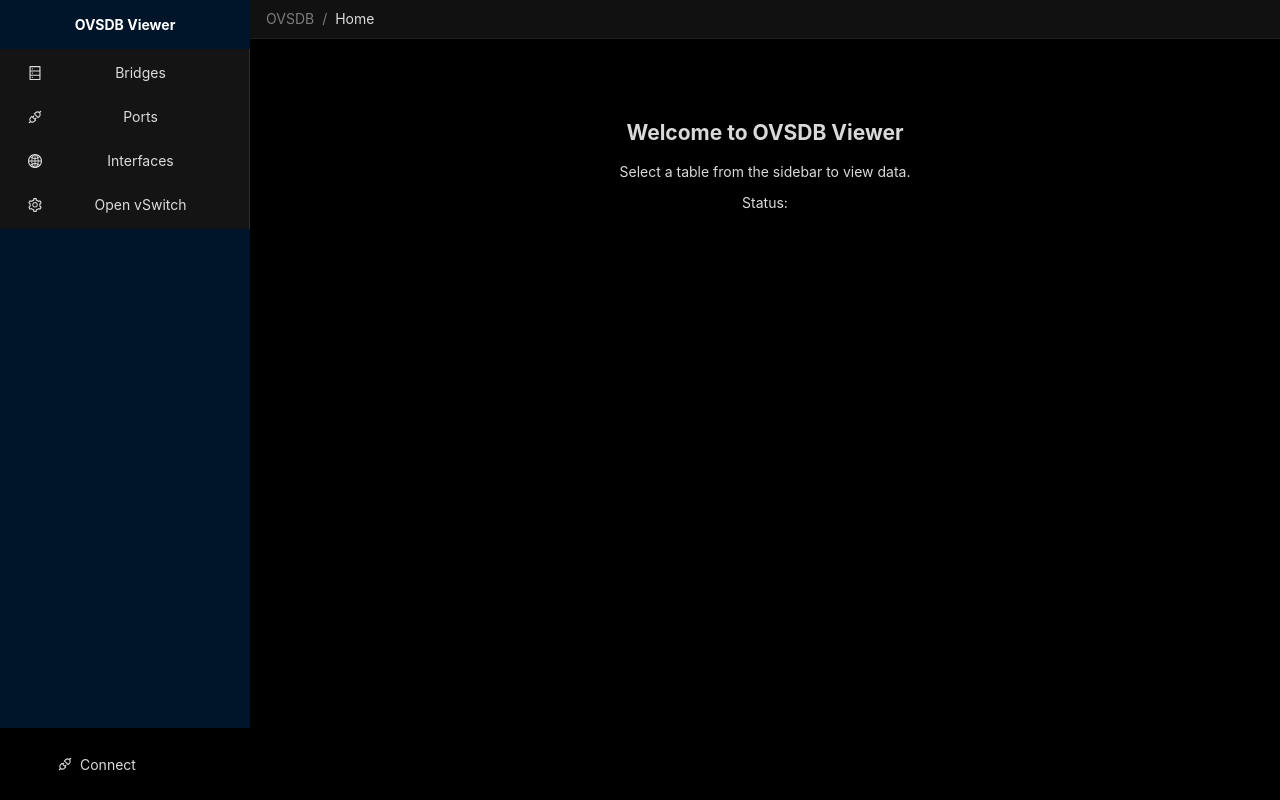
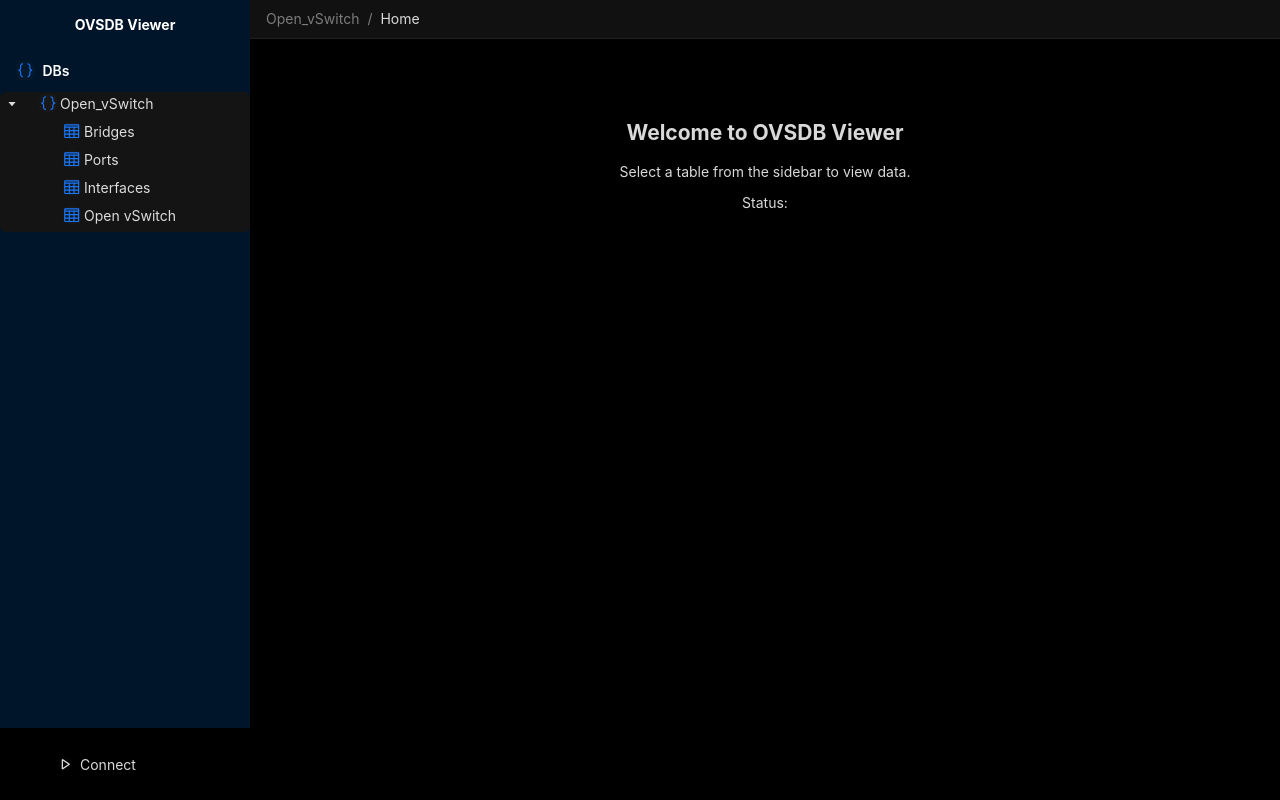
Before and after one commit to guohao117/ovsdb-viewer, a React (Vite) app in the folder frontend/: page / in a window 1280 px wide. Built offline with nearby package versions, Linux system fonts and the light colour scheme.

Commit message:
feat: unify icons to react-icons/vsc; add tree-icon class & variable; micro-adjust tree icons by 0.12em; CSS cleanup

```diff
--- a/frontend/package.json
+++ b/frontend/package.json
@@ -12,7 +12,8 @@
     "react": "^18.2.0",
     "react-dom": "^18.2.0",
     "antd": "^5.0.0",
-    "@ant-design/icons": "^5.0.0"
+    "@ant-design/icons": "^5.0.0",
+    "react-icons": "^4.10.1"
   },
   "devDependencies": {
     "@types/react": "^18.0.17",
--- a/frontend/src/App.css
+++ b/frontend/src/App.css
@@ -1,3 +1,7 @@
+:root {
+    --tree-icon-translate: 0.12em;
+}
+
 /* Minimal CSS for dark theme compatibility */
 #app {
     height: 100vh;
@@ -213,3 +217,70 @@
     color: white;
     text-align: center;
 }
+
+/* Sider header (DBs) - shows DB list root / JSON-like database label */
+.sider-header {
+    display: flex;
+    align-items: center;
+    gap: 8px;
+    padding: 12px 16px;
+}
+.left-sider .react-icon {
+    /* Slightly enlarge and vertically center icons in the Sider area so they
+     visually line up better with the adjacent text. */
+    width: 1.15em;
+    height: 1.15em;
+    font-size: 1.15em;
+    vertical-align: -0.08em;
+}
+
+/* Sider tree node content uses inline-flex so icon + title vertically align */
+
+/* Remove per-node transforms; flex alignment handles consistent centering */
+.left-sider .ant-tree .tree-icon,
+.left-sider .ant-tree .tree-icon svg,
+.left-sider .ant-tree svg.tree-icon {
+    transform: translateY(var(--tree-icon-translate));
+}
+
+/* JSON-like icon (simple curly brace text styled as an icon) */
+/* JSON-like small icon (curly braces) */
+/* JSON-like small icon and react-icons (tie to primary color) */
+/* icon common styling */
+.react-icon {
+    display: inline-flex;
+    align-items: center;
+    justify-content: center;
+    font-family: monospace;
+    /* let svg scale with surrounding font size */
+    font-size: inherit;
+    background: rgba(255, 255, 255, 0.02);
+    border-radius: 6px;
+    padding: 0;
+    color: var(--color-primary, var(--ant-primary-color, #1677ff));
+    line-height: 1;
+    vertical-align: baseline;
+}
+
+/* Ensure SVG icons inside the react-icon are sized and aligned nicely */
+.react-icon svg {
+    width: 1em;
+    height: 1em;
+    display: inline-block;
+    vertical-align: middle;
+    transform: none;
+}
+
+/* Tab label icons are smaller and match the tab text size */
+.tab-label .react-icon svg {
+    width: 0.875em;
+    height: 0.875em;
+    display: inline-block;
+    vertical-align: middle;
+}
+
+/* Sider title next to JSON icon */
+.sider-title {
+    font-weight: 600;
+    color: white;
+}
--- a/frontend/src/App.tsx
+++ b/frontend/src/App.tsx
@@ -3,7 +3,6 @@
 import schema from "./schema.json";
 import {
   Layout,
-  Menu,
   Button,
   Breadcrumb,
   Modal,
@@ -16,15 +15,15 @@
   Space,
   Tabs,
   Table,
-  Popover,
   Drawer,
+  Tree,
 } from "antd";
 import {
-  DatabaseOutlined,
-  ApiOutlined,
-  GlobalOutlined,
-  SettingOutlined,
-} from "@ant-design/icons";
+  VscJson,
+  VscTable,
+  VscDebugStart,
+  VscDebugStop,
+} from "react-icons/vsc";
 import {
   ConnectOVSDB,
   DisconnectOVSDB,
@@ -324,12 +323,12 @@
 
   // Compute table body scroll y (so Table uses an internal scroll area and header becomes fixed inside the table)
   useEffect(() => {
-    const el = tableSectionRef.current;
-    if (!el) {
-      setTableBodyHeight(undefined);
-      return;
-    }
     function computeHeight() {
+      const el = tableSectionRef.current;
+      if (!el) {
+        setTableBodyHeight(undefined);
+        return;
+      }
       const sectionHeight = el.clientHeight || 0;
       const titleEl = el.querySelector("h3") as HTMLElement | null;
       const titleHeight = titleEl ? titleEl.offsetHeight : 36;
@@ -343,15 +342,19 @@
     computeHeight();
 
     let ro: any;
-    if (typeof window !== "undefined" && (window as any).ResizeObserver) {
+    const el = tableSectionRef.current;
+    if (el && typeof window !== "undefined" && (window as any).ResizeObserver) {
       ro = new (window as any).ResizeObserver(() => computeHeight());
       ro.observe(el);
     } else {
       window.addEventListener("resize", computeHeight);
     }
     return () => {
-      if (ro && typeof ro.disconnect === "function") ro.disconnect();
-      else window.removeEventListener("resize", computeHeight);
+      if (ro && ro.disconnect) {
+        ro.disconnect();
+      } else {
+        window.removeEventListener("resize", computeHeight);
+      }
     };
   }, [monitoredTables, selectedTable, tabsOffset]);
 
@@ -415,20 +418,8 @@
     }
   }
 
-  function getIconByKey(key: string) {
-    switch (key) {
-      case "bridges":
-        return <DatabaseOutlined />;
-      case "ports":
-        return <ApiOutlined />;
-      case "interfaces":
-        return <GlobalOutlined />;
-      case "openvSwitch":
-        return <SettingOutlined />;
-      default:
-        return <DatabaseOutlined />;
-    }
-  }
+  // Removed duplicate getIconByKey (legacy mapping). The unified `getIconByKey` function
+  // that returns a table icon is defined later in the file.
 
   function removeTab(targetKey: string) {
     // Compute new set of tabs
@@ -452,6 +443,11 @@
     }
   }
 
+  function getIconByKey(key: string) {
+    // Use a consistent VS Code codicon (react-icons/vsc) for every table item
+    return <VscTable className="react-icon" />;
+  }
+
   const dataMap: { [key: string]: any[] } = {
     bridges,
     ports,
@@ -462,12 +458,26 @@
   return (
     <ConfigProvider theme={{ algorithm: theme.darkAlgorithm, cssVar: true }}>
       <Layout className="root-layout">
-        <Layout.Sider width={250}>
+        <Layout.Sider className="left-sider" width={250} theme="dark">
           <div className="logo">OVSDB Viewer</div>
-          <Menu
-            mode="inline"
+          <div className="sider-header">
+            <VscJson className="react-icon" />
+            <span className="sider-title">DBs</span>
+          </div>
+          <Tree
+            showIcon
+            defaultExpandAll
             selectedKeys={selectedTable ? [selectedTable] : []}
-            onClick={({ key }: { key: string }) => {
+            onSelect={(selectedKeys: any, info: any) => {
+              const key =
+                selectedKeys && selectedKeys.length
+                  ? String(selectedKeys[0])
+                  : "";
+              // If clicking root (db-root) or nothing, do not select a table
+              if (!key || key === "db-root") {
+                setSelectedTable(null);
+                return;
+              }
               // If the clicked table isn't opened, add it to monitoredTables (open a new tab)
               setMonitoredTables((prev) => {
                 if (!prev.includes(key)) {
@@ -482,21 +492,25 @@
                 loadDataForTable(key);
               }
             }}
-            items={tableOptions.map((option) => {
-              const key = option.key;
-              return {
-                key,
-                icon: getIconByKey(key),
-                label: option.label,
-              };
-            })}
+            treeData={[
+              {
+                title: schema?.name || "Open_vSwitch",
+                key: "db-root",
+                icon: <VscJson className="react-icon tree-icon" />,
+                children: tableOptions.map((option) => ({
+                  title: option.label,
+                  key: option.key,
+                  icon: <VscTable className="react-icon tree-icon" />,
+                })),
+              },
+            ]}
           />
         </Layout.Sider>
         <Layout className="main-layout">
           <Layout.Header className="header">
             <div className="header-top">
               <Breadcrumb>
-                <Breadcrumb.Item>OVSDB</Breadcrumb.Item>
+                <Breadcrumb.Item>{schema?.name || "OVSDB"}</Breadcrumb.Item>
                 <Breadcrumb.Item>
                   {selectedTable
                     ? tableOptions.find((o) => o.key === selectedTable)?.label
@@ -570,7 +584,13 @@
           <Button
             type="text"
             size="small"
-            icon={<ApiOutlined />}
+            icon={
+              connected ? (
+                <VscDebugStop className="react-icon" />
+              ) : (
+                <VscDebugStart className="react-icon" />
+              )
+            }
             onClick={() =>
               connected ? disconnectOVSDB() : setShowConnectModal(true)
             }
```
Also changed, not shown: 1 other file (tests, documents, lock files or other folders).
